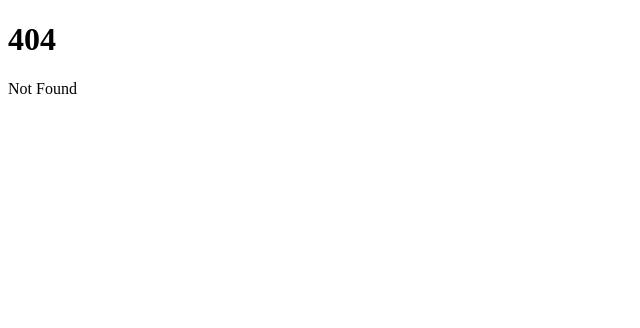
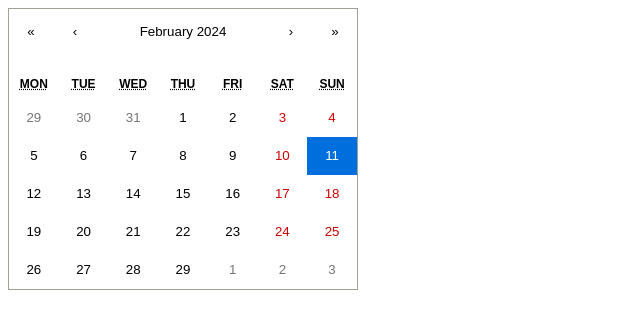
Before and after one commit to huuff/real-world-svelte, a SvelteKit app in the folder v5/: page /ch6/react-calendar in a window 1280 px wide. Before the commit this address had no page. Shown: the top 328 px of the page, without its empty margins (0-640 px from the left). Built offline with nearby package versions, Linux system fonts and the light colour scheme.

Commit message:
v5 react-calendar

```diff
--- a/v5/package.json
+++ b/v5/package.json
@@ -17,6 +17,8 @@
 		"@sveltejs/vite-plugin-svelte": "^3.0.0",
 		"@types/eslint": "8.56.0",
 		"@types/lodash-es": "^4.17.12",
+		"@types/react": "^18.2.55",
+		"@types/react-dom": "^18.2.19",
 		"@typescript-eslint/eslint-plugin": "^6.0.0",
 		"@typescript-eslint/parser": "^6.0.0",
 		"eslint": "^8.56.0",
@@ -35,6 +37,9 @@
 		"@types/codemirror": "^5.60.15",
 		"codemirror": "^6.0.1",
 		"lodash-es": "^4.17.21",
+		"react": "^18.2.0",
+		"react-calendar": "^4.8.0",
+		"react-dom": "^18.2.0",
 		"ts-pattern": "^5.0.6"
 	}
 }
--- /dev/null
+++ b/v5/src/routes/ch6/react-calendar/+page.svelte
@@ -0,0 +1,35 @@
+<script lang="ts">
+  import ReactDOM from "react-dom/client";
+  import React from "react";
+  import type { Action } from "svelte/action";
+  import Calendar from "react-calendar";
+  import "react-calendar/dist/Calendar.css";
+
+  type CalendarProps = {
+    readonly value?: Date;
+    readonly onchange: (newValue?: Date) => void;
+  };
+  const calendar: Action<HTMLElement, CalendarProps> = (element, { value, onchange }) => {
+    const root = ReactDOM.createRoot(element);
+    root.render(React.createElement(Calendar, { value, onChange: onchange as any }));
+
+    return {
+      update: ({ value: newDate, onchange: newOnchange }) => {
+        root.render(
+          React.createElement(Calendar, { value: newDate, onChange: newOnchange as any })
+        );
+      },
+      destroy: () => {
+        root.unmount();
+      },
+    };
+  };
+
+  let date: Date | undefined = new Date();
+
+  const onchange = (newDate?: Date) => {
+    date = newDate;
+  };
+</script>
+
+<div use:calendar={{ value: date, onchange }} />
```
Also changed, not shown: 1 other file (tests, documents, lock files or other folders).
